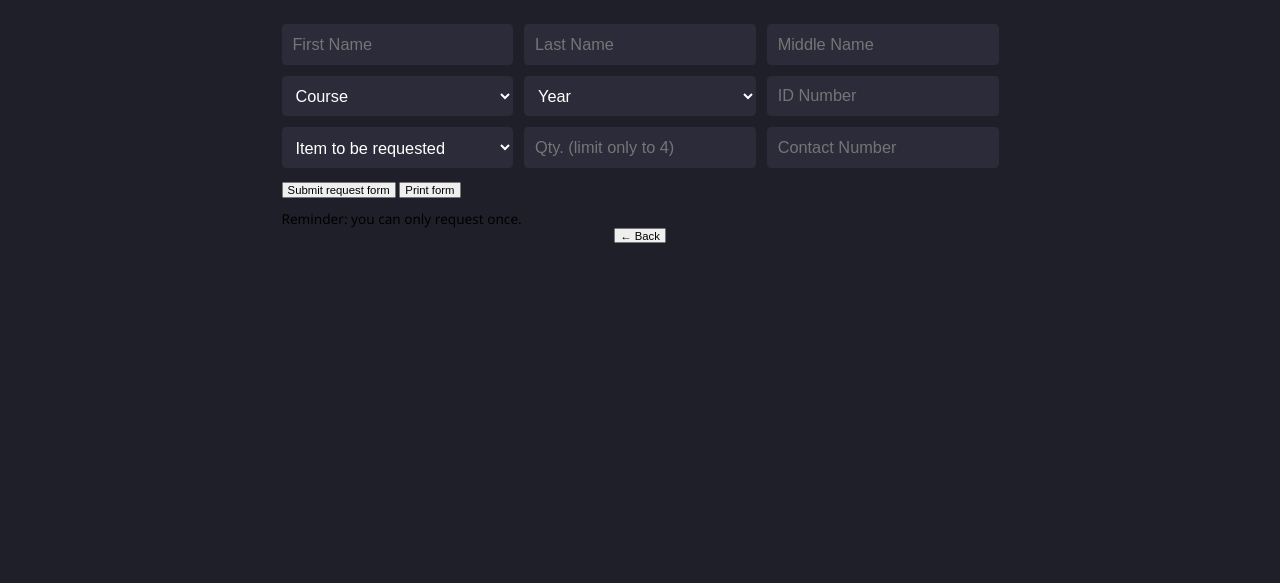
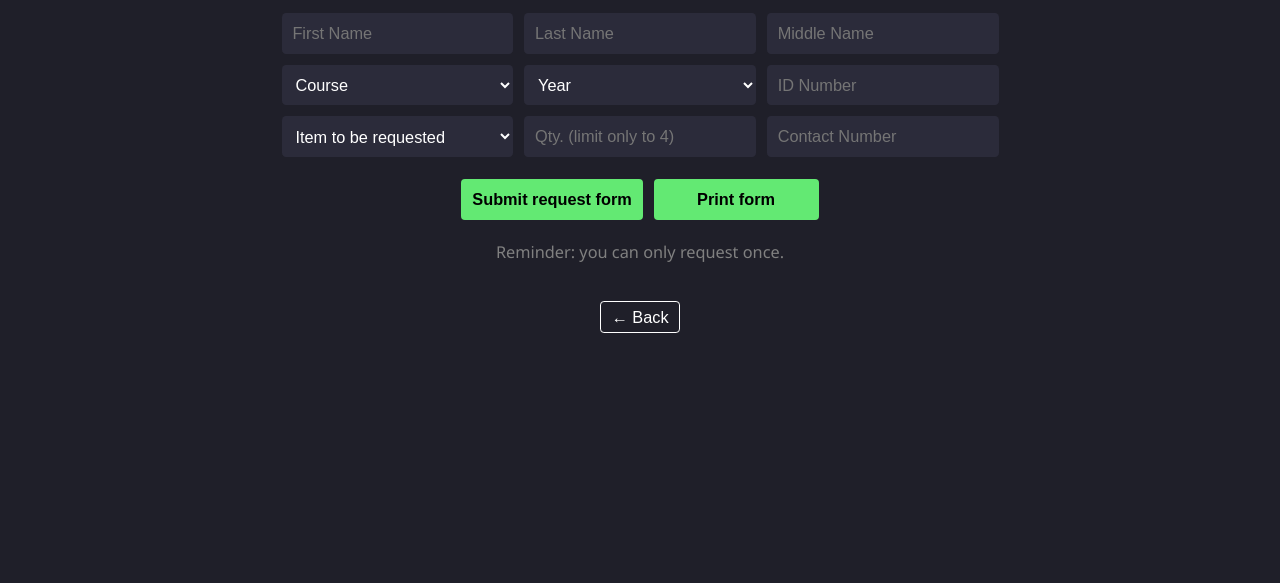
Before and after one commit to SudoRen949/OrganiZerving, a plain HTML site: page pages/services/request.html in a window 1280 px wide. Shown: the part 217-800 px from the top of the page. Drawn offline with Linux system fonts and the light colour scheme.

Commit message:
Updated request.html, request.css

```diff
--- a/pages/services/request.html
+++ b/pages/services/request.html
@@ -7,7 +7,7 @@
 		<link rel="icon" type="image/png" href="../images/favicon_testing.png">
 		<script type="text/javascript" src="../../scripts/app.js"></script>
 	</head>
-	<body>
+	<body id="rqbdy">
 		<div class="taskbar">
 			<h1 style="color: white">OZ<span style="color: White;"></span></h1>
 			<div class="profilecontainer">
@@ -16,9 +16,6 @@
 				<button type="button" onclick="dashboard_menubutton()">
 					<h2 style="font-size: 3vw; margin-left: 0.5vw; margin-right: 0.5vw;"><b>&equiv;</b></h2>
 				</button>
-				<div class="profilebutton">
-
-				</div>
 			</div>
 		</div>
 		<div class="request-container">
@@ -35,7 +32,6 @@
 					<option disabled selected>Course</option>
 					<option>BSCPE</option>
 					<option>BSIT</option>
-					<option>example</option>
 					</select>
 					<select>
 					<option disabled selected>Year</option>
@@ -49,15 +45,15 @@
 				<div class="form-row">
 					<select>
 					<option disabled selected>Item to be requested</option>
-					<option>Document A</option>
-					<option>Document B</option>
+					<option>Booklet</option>
+					<!-- <option></option> -->
 					</select>
 					<input type="number" placeholder="Qty. (limit only to 4)" max="4">
 					<input type="text" placeholder="Contact Number">
 				</div>
 				<div class="form-buttons">
-					<button type="submit" class="submit-btn">Submit request form</button>
-					<button type="button" class="print-btn">Print form</button>
+					<button type="submit" class="submit-btn" onclick="request_submit()">Submit request form</button>
+					<button type="button" class="print-btn" onclick="request_printform()">Print form</button>
 				</div>
 				<p class="note">Reminder: you can only request once.</p>
 			</form>
--- a/styles/services/request.css
+++ b/styles/services/request.css
@@ -202,7 +202,7 @@ input, select {
 }
 
 .profilecontainer img {
-  width: 10%;
+  width: 3vw;
   border-radius: 25vw;
 }
 
@@ -224,7 +224,7 @@ input, select {
 
 .request-container {
   background: #1F1F29;
-  padding-top: 5vw;
+  padding-top: 4vw;
   display: flex;
   flex-direction: column;
   align-content: center;
@@ -254,3 +254,56 @@ input, select {
   justify-content: space-between;
   gap: 1vw;
 }
+
+.form-buttons {
+  display: flex;
+  justify-content: center;
+  gap: 1vw;
+  margin-top: 1vw;
+}
+
+.submit-btn, .print-btn {
+  background-color: #63E973;
+  border: none;
+  padding: 1vw 1vw;
+  font-size: 1.5vw;
+  font-weight: bold;
+  border-radius: 0.36vw;
+  cursor: pointer;
+  color: black;
+}
+
+.print-btn {
+  padding: 1vw 4vw;
+}
+
+.print-btn {
+  background-color: #63E973;
+}
+
+.submit-btn:hover {
+  background-color: #159a8d;
+}
+
+.print-btn:hover {
+  background-color: #159a8d;
+}
+
+.note {
+  text-align: center;
+  margin-top: 1vw;
+  margin-bottom: 2vw;
+  color: gray;
+  font-size: 1.5vw;
+}
+
+.back-btn {
+  margin-top: 1.5vw;
+  background-color: transparent;
+  color: white;
+  border: 1px solid white;
+  padding: 0.5vw 1vw;
+  border-radius: 0.36vw;
+  cursor: pointer;
+  font-size: 1.5vw;
+}
```
